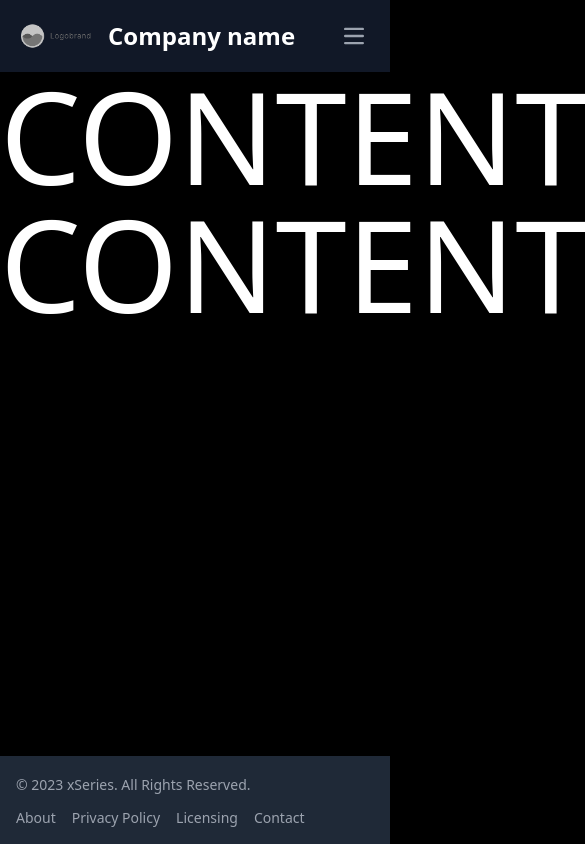
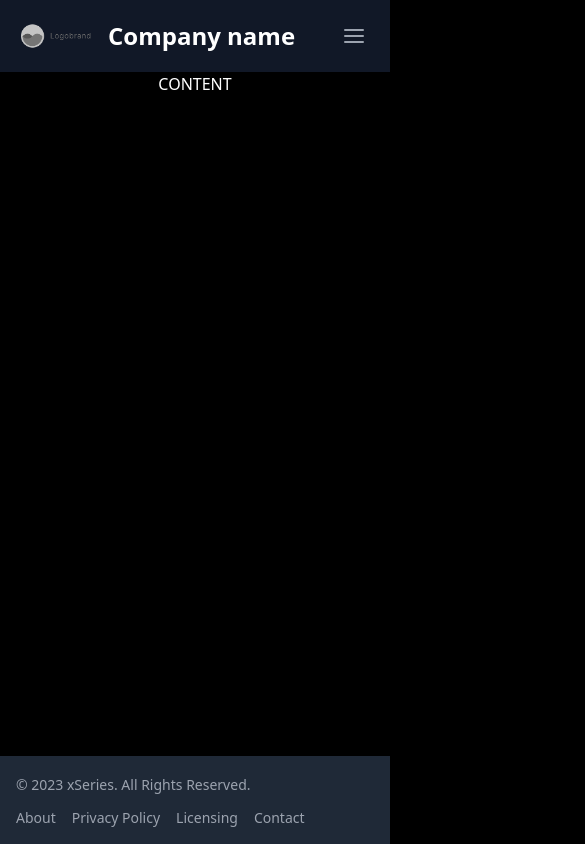
Before and after one commit to bavichugo/quick-script, a Next.js app: page / in a window 390 px wide. Shown: the whole page, 585 px wide, since content can reach past the window. Built offline with nearby package versions, Linux system fonts and the light colour scheme.

Commit message:
Remove unnecessar codey

```diff
--- a/src/app/page.js
+++ b/src/app/page.js
@@ -1,10 +1,7 @@
 export default function Home() {
   return (
     <div className="h-full flex flex-col items-center justify-center">
-      <h1 className="text-white text-9xl mx-auto">CONTENT</h1>
-      <h1 className="text-white text-9xl mx-auto">CONTENT</h1>
-
-
+      <h1 className="text-white mx-auto">CONTENT</h1>
     </div>
   )
 }
--- a/src/components/NavBar/NavBar1.js
+++ b/src/components/NavBar/NavBar1.js
@@ -2,8 +2,9 @@
 import Link from "next/link";
 import logo from "../../assets/logo.png";
 import Image from "next/image";
+import { FiMenu } from "react-icons/fi";
 import { useState } from "react";
-import { usePathname } from "next/navigation"
+import { usePathname } from "next/navigation";
 
 const NAV_ITEMS = [
   {
@@ -45,29 +46,11 @@ const Navbar1 = () => {
           </span>
         </Link>
         <button
-          data-collapse-toggle="navbar-default"
           type="button"
           className="inline-flex items-center p-2 w-10 h-10 justify-center text-sm rounded-lg md:hidden focus:outline-none focus:ring-2 text-gray-400 hover:bg-gray-700 focus:ring-gray-600"
-          aria-controls="navbar-default"
-          aria-expanded={`${isExpanded}`}
           onClick={() => toggleExpansion(!isExpanded)}
         >
-          <span className="sr-only">Open main menu</span>
-          <svg
-            className="w-5 h-5"
-            aria-hidden="true"
-            xmlns="http://www.w3.org/2000/svg"
-            fill="none"
-            viewBox="0 0 17 14"
-          >
-            <path
-              stroke="currentColor"
-              strokeLinecap="round"
-              strokeLinejoin="round"
-              strokeWidth="2"
-              d="M1 1h15M1 7h15M1 13h15"
-            />
-          </svg>
+          <FiMenu className="text-2xl" />
         </button>
         <div
           className={`${
@@ -75,10 +58,15 @@ const Navbar1 = () => {
           } w-full delay-1000 transition-transform ease-linear md:block md:w-auto`}
           id="navbar-default"
         >
-          <ul className="font-medium flex flex-col p-4 md:p-0 mt-4 borde rounded-lg md:flex-row md:space-x-8 md:mt-0 md:border-0 bg-gray-800 md:bg-gray-900 border-gray-700">
+          <ul className="font-medium flex flex-col items-center p-4 md:p-0 mt-4 borde rounded-lg md:flex-row md:space-x-8 md:mt-0 md:border-0 bg-gray-800 md:bg-gray-900 border-gray-700">
             {NAV_ITEMS.map((item) => {
               return (
-                <NavLink key={item.link} name={item.name} link={item.link} pathname={pathname}/>
+                <NavLink
+                  key={item.link}
+                  name={item.name}
+                  link={item.link}
+                  pathname={pathname}
+                />
               );
             })}
           </ul>
@@ -93,7 +81,9 @@ const NavLink = ({ name, link, pathname }) => {
     <li>
       <Link
         href={link}
-        className={`block py-2 pl-3 pr-4 hover:bg-white md:hover:bg-transparent hover:text-blue-600 rounded md:bg-transparent md:p-0 ${pathname === link ? "text-blue-600" : "text-white"}`}
+        className={`block py-2 pl-3 pr-4 hover:bg-white md:hover:bg-transparent hover:text-blue-600 rounded md:bg-transparent md:p-0 ${
+          pathname === link ? "text-blue-600" : "text-white"
+        }`}
       >
         {name}
       </Link>
```
Also changed, not shown: src/assets/person.jpeg (added).
